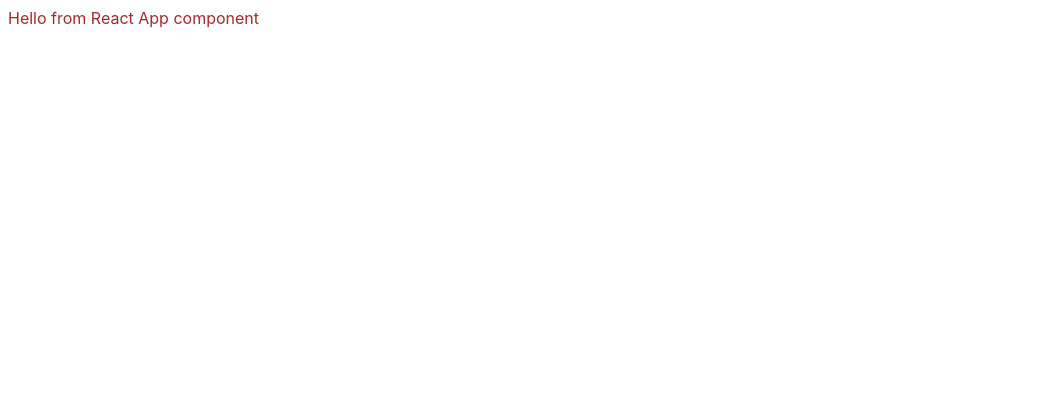
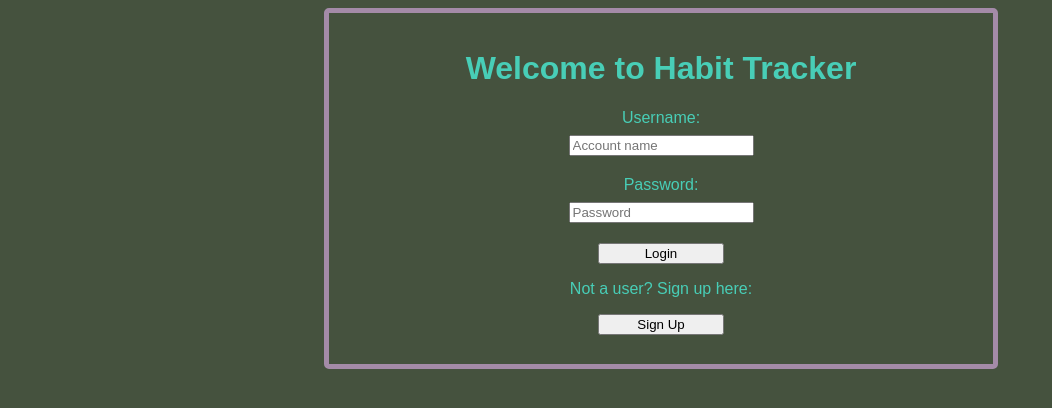
Before and after one commit to matthewjohnmiller2020/HabitTracker, a React app: page / in a window 1280 px wide. Shown: the top 408 px of the page, without its empty margins (0-1052 px from the left). Built offline with nearby package versions, Linux system fonts and the light colour scheme.

Commit message:
Began creating login page, form for logging in user and button for signing up

```diff
--- a/src/App.jsx
+++ b/src/App.jsx
@@ -1,12 +1,12 @@
 import React, { Component } from 'react';
-
+import Login from './Login.jsx';
 class App extends Component {
   constructor(props) {
     super(props);
   }
   render() {
     return (
-      <div>Hello from React App component</div>
+      <Login />
     );
   }
 }
--- /dev/null
+++ b/src/Login.jsx
@@ -0,0 +1,28 @@
+import React from 'react';
+
+const Login = () => {
+
+  const submitLogin = (e) => {
+    e.preventDefault();
+  }
+  const signUp = () => {
+    console.log('Sign up clicked')
+  }
+return (
+  <div className='loginContainer'>
+    <h1>Welcome to Habit Tracker</h1>
+    <div className='loginForm'>
+      <form onSubmit = {submitLogin}>
+        <label>Username: </label>
+        <input type='text' placeholder='Account name'></input>
+        <label>Password: </label>
+        <input type='password' placeholder='Password'></input>
+        <button type='submit'>Login</button>
+      </form>
+      <p>Not a user? Sign up here: </p><button onClick={signUp}>Sign Up</button>
+    </div>
+  </div>
+)
+}
+
+export default Login;
--- a/src/styles.scss
+++ b/src/styles.scss
@@ -1,5 +1,35 @@
 body {
-  font-family: -apple-system, BlinkMacSystemFont, "Segoe UI",
-  Helvetica, Roboto, Arial, sans-serif;
-  color: brown;
+  font-family: Arial, sans-serif;
+  background-color: #45523E;
+  color: rgb(72, 206, 183);
 }
+.loginContainer {
+  align-content: center;
+  margin-left: 25%;
+  margin-right: 25%;
+  border: 5px solid #a48ba8;
+  border-radius: 5px;
+  padding: 1em;
+  text-align: center;
+  width: 50%;
+}
+.loginForm{
+  label{
+    display: block;
+    justify-content: left;
+    margin-bottom: .5em;
+  }
+  input{
+    display: inline-block;
+    justify-content: right;
+    margin-bottom: 1.5em;
+  }
+  button{
+    display: block;
+    margin-left: 40%;
+    margin-right: 40%;
+    margin-bottom: 1em;
+    text-align: center;
+    width: 20%;
+  }
+}
--- a/webpack.config.js
+++ b/webpack.config.js
@@ -4,6 +4,7 @@
   template: "./src/index.html",
   filename: "./index.html"
 });
+
 module.exports = {
   mode: 'development',
   entry: "./src/index.js",
```
Also changed, not shown: 3 other files (tests, documents, lock files or other folders).
